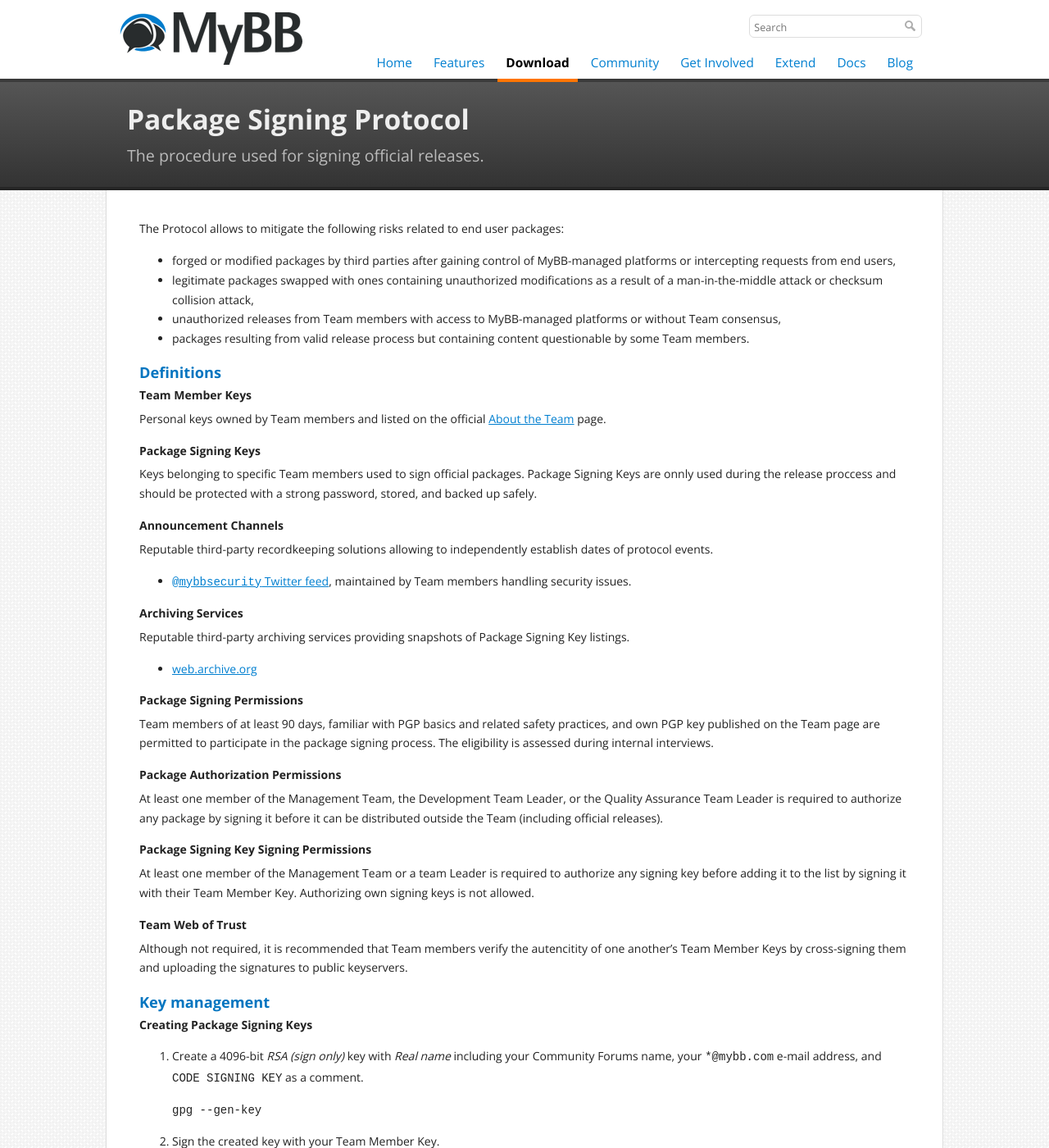
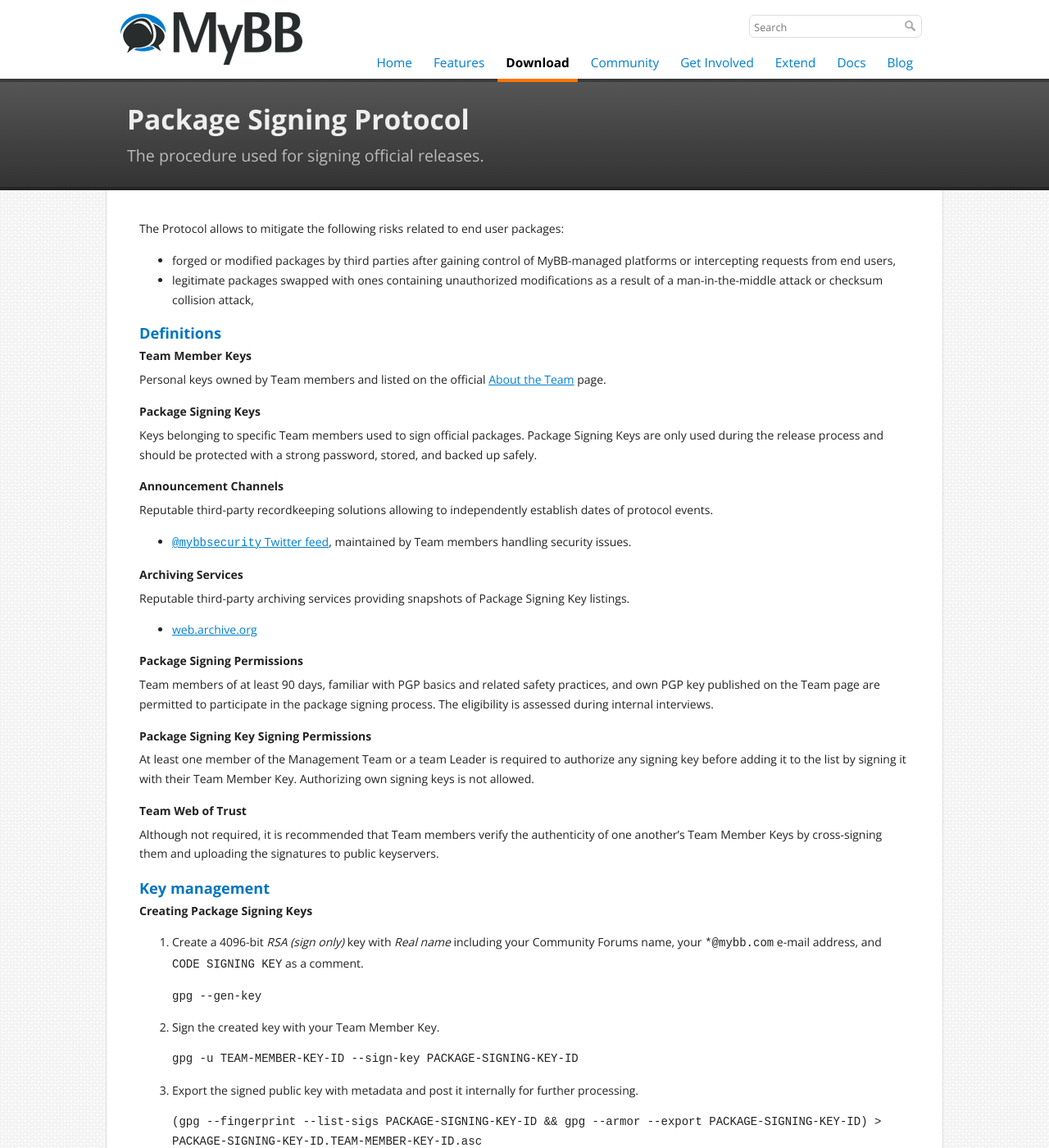
Before and after one commit to mybb/mybb.com, a Jekyll site: the page built from download/keys/protocol.html, in a window 1280 px wide and 1400 px high. Shown: the whole window at 82% size. Built offline with Jekyll 4.4.1, drawn with Linux system fonts in a browser that asks for light colours; nearby versions of some CDN libraries; some of the changed text lies outside the part shown.

Commit message:
PSP corrections

````diff
--- a/download/keys/protocol.html
+++ b/download/keys/protocol.html
@@ -14,8 +14,6 @@
 The Protocol allows to mitigate the following risks related to end user packages:
  - forged or modified packages by third parties after gaining control of MyBB-managed platforms or intercepting requests from end users,
  - legitimate packages swapped with ones containing unauthorized modifications as a result of a man-in-the-middle attack or checksum collision attack,
- - unauthorized releases from Team members with access to MyBB-managed platforms or without Team consensus,
- - packages resulting from valid release process but containing content questionable by some Team members.
 
 # Definitions
 
@@ -23,7 +21,7 @@
 Personal keys owned by Team members and listed on the official [About the Team](https://mybb.com/about/team/) page.
 
 #### Package Signing Keys
-Keys belonging to specific Team members used to sign official packages. Package Signing Keys are onnly used during the release proccess and should be protected with a strong password, stored, and backed up safely.
+Keys belonging to specific Team members used to sign official packages. Package Signing Keys are only used during the release process and should be protected with a strong password, stored, and backed up safely.
 
 #### Announcement Channels
 Reputable third-party recordkeeping solutions allowing to independently establish dates of protocol events.
@@ -38,14 +36,11 @@
 #### Package Signing Permissions
 Team members of at least 90 days, familiar with PGP basics and related safety practices, and own PGP key published on the Team page are permitted to participate in the package signing process. The eligibility is assessed during internal interviews.
 
-#### Package Authorization Permissions
-At least one member of the Management Team, the Development Team Leader, or the Quality Assurance Team Leader is required to authorize any package by signing it before it can be distributed outside the Team (including official releases).
-
 #### Package Signing Key Signing Permissions
 At least one member of the Management Team or a team Leader is required to authorize any signing key before adding it to the list by signing it with their Team Member Key. Authorizing own signing keys is not allowed.
 
 #### Team Web of Trust
-Although not required, it is recommended that Team members verify the autencitity of one another's Team Member Keys by cross-signing them and uploading the signatures to public keyservers.
+Although not required, it is recommended that Team members verify the authenticity of one another's Team Member Keys by cross-signing them and uploading the signatures to public keyservers.
 
 # Key management
 
@@ -130,21 +125,11 @@
 
 2. #### Release
    1. #### Signature verification
-      At least one Package Signing Key signature is required for a package to be distributed outside the Team (Package Authorization Permissions required).
 
       Provided signatures are verified to assure Protocol conformance.
     2. #### Signature publication
        All signatures are distributed with the package(s). Whenever signatures are added, removed or updated Archiving Services are triggered to save the new version of the package(s) signature listing.
 
-# Protocol violations
-In some circumstances it might be necessary to break the Release Signing Protocol. If possible, such cases must be announced on Announcement Channels:
-
-```
-PROTOCOL VIOLATION: The 1.7.8 package was released without sufficient number of signatures (1 out of 3).
-```
-
-If possible, an adequate note should be appended to related content (Blog post, Community Forums announcement, etc.).
-
 {% endcapture %}
 {{ markdown | markdownify }}
 </section>
--- a/download/verifying.html
+++ b/download/verifying.html
@@ -82,10 +82,9 @@
 
 ### Key verification
 All code signing keys are maintained in accordance with the Project's [**Package Signing Protocol**]({{ site.url }}/download/keys/protocol):
- - one or more signatures from keys listed on [mybb.com/download/keys/](https://mybb.com/download/keys/):
+ - signatures from keys listed on [mybb.com/download/keys/](https://mybb.com/download/keys/):
    - with `CODE SIGNING KEY` as the key's comment,
    - active and belonging to Team members at the time of release,
-   - including at least one Leader of the Management, Development, or Quality Assurance Team,
  - each key must have a corresponding _`ADDING...`_ announcement with its fingerprint and owner's username on [twitter.com/mybbsecurity](https://twitter.com/mybbsecurity),
  - each key must **not** have a corresponding _`REMOVING...`_ announcement with its fingerprint on [twitter.com/mybbsecurity](https://twitter.com/mybbsecurity),
  - each key must have been added at least 14 days before it was used for signing,
````
